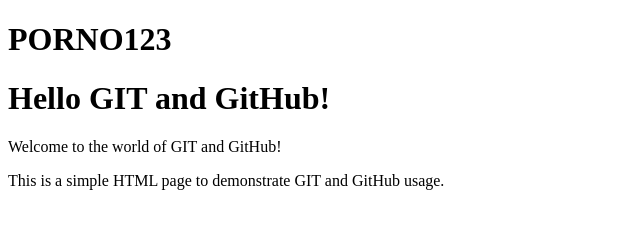
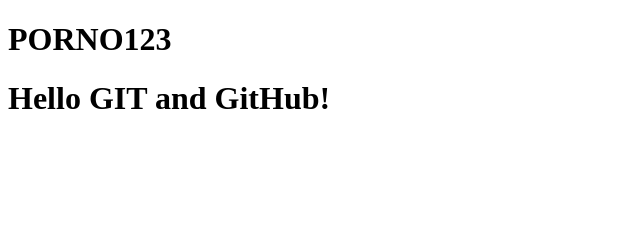
Before and after one commit to YuriyTereikovskyi/GITPROBA, a plain HTML site: page index.html in a window 1280 px wide. Shown: the whole page, without its empty margins (0-640 px from the left). Drawn offline with Linux system fonts and the light colour scheme.

Commit message:
commit 3

```diff
--- a/index.html
+++ b/index.html
@@ -8,7 +8,5 @@
 <body>
     <h1>PORNO123</h1>
     <h1>Hello GIT and GitHub!</h1>
-    <p>Welcome to the world of GIT and GitHub!</p>
-    <p>This is a simple HTML page to demonstrate GIT and GitHub usage.</p>
 </body>
 </html>
```
